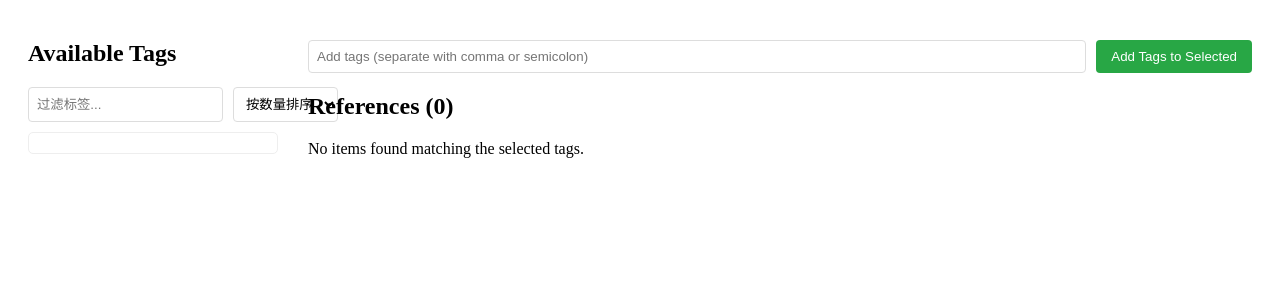
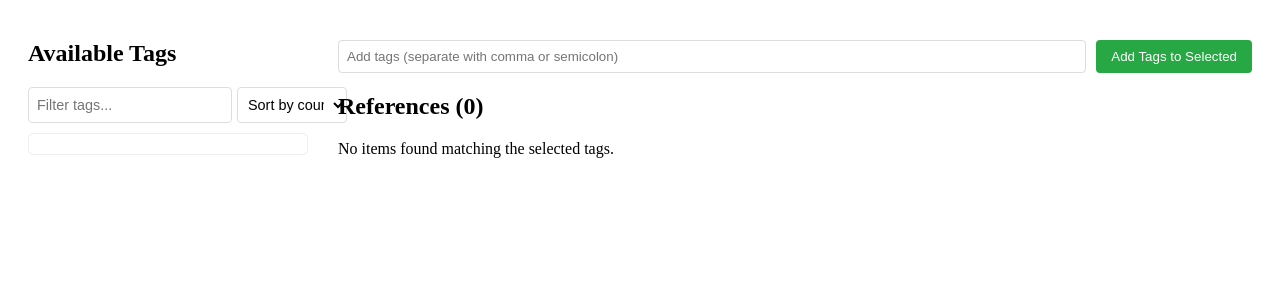
Before and after one commit to herrlich10/zotero-viewer, a Flask app: page / in a window 1280 px wide. Shown: the top 300 px of the page. Run offline with Flask 3, Linux system fonts and the light colour scheme; parts of the project's set-up code (start-up, migrations or seed data) failed here and were passed over.

Commit message:
Remove redundant display elements.

```diff
--- a/static/styles.css
+++ b/static/styles.css
@@ -58,13 +58,24 @@
     align-items: center;
 }
 
+.clear-filter-container {
+    margin: 10px 0;
+    text-align: center;
+}
+
 .clear-filter {
-    padding: 8px 15px;
-    background: #dc3545;
+    background-color: #f44336;
     color: white;
     border: none;
-    border-radius: 5px;
+    padding: 5px 10px;
+    border-radius: 4px;
     cursor: pointer;
+    font-size: 0.9em;
+    width: 100%;
+}
+
+.clear-filter:hover {
+    background-color: #d32f2f;
 }
 
 .bulk-tag-form {
@@ -127,10 +138,17 @@ input[type="text"] {
 }
 
 /* 标签控件样式 */
+/* Adjust sidebar width to accommodate controls */
+.sidebar {
+    width: 280px; /* Increased from 250px */
+}
+
+/* Tag controls style */
 .tag-controls {
     display: flex;
-    gap: 10px;
+    gap: 5px; /* Reduced from 10px */
     margin-bottom: 10px;
+    align-items: center;
 }
 
 .tag-filter {
@@ -138,13 +156,32 @@ input[type="text"] {
     padding: 8px;
     border: 1px solid #ddd;
     border-radius: 4px;
+    height: 36px;
+    box-sizing: border-box;
+    font-size: 0.9em; /* Slightly smaller font */
 }
 
 .tag-sort {
-    padding: 8px;
+    padding: 6px; /* Reduced padding */
     border: 1px solid #ddd;
     border-radius: 4px;
     background-color: white;
+    height: 36px;
+    box-sizing: border-box;
+    min-width: 110px; /* Slightly reduced width */
+    font-size: 0.9em; /* Slightly smaller font */
+}
+
+/* Ensure tag cloud container matches sidebar width */
+.tag-cloud-container {
+    max-height: 400px;
+    overflow-y: auto;
+    border: 1px solid #eee;
+    border-radius: 5px;
+    padding: 10px;
+    margin-top: 10px;
+    box-sizing: border-box; /* Include padding in width calculation */
+    width: 100%; /* Ensure it takes full width of sidebar */
 }
 
 /* 美化滚动条 */
--- a/templates/index.html
+++ b/templates/index.html
@@ -48,16 +48,25 @@
         <div class="sidebar">
             <h2>Available Tags</h2>
 
-            <!-- 添加标签过滤和排序控件 -->
+            <!-- Tag filtering and sorting controls -->
             <div class="tag-controls">
-                <input type="text" id="tag-filter" placeholder="过滤标签..." class="tag-filter">
+                <input type="text" id="tag-filter" placeholder="Filter tags..." class="tag-filter">
                 <select id="tag-sort" class="tag-sort">
-                    <option value="alpha">按字母排序</option>
-                    <option value="count" selected>按数量排序</option>
+                    <option value="alpha">Sort alphabetically</option>
+                    <option value="count" selected>Sort by count</option>
                 </select>
             </div>
 
-            <!-- 添加可滚动的标签云容器 -->
+            <!-- Clear filters button moved here -->
+            {% if selected_tags %}
+            <div class="clear-filter-container">
+                <button class="clear-filter" onclick="window.location.href='/'">
+                    ✕ Clear All Filters
+                </button>
+            </div>
+            {% endif %}
+
+            <!-- Scrollable tag cloud container -->
             <div class="tag-cloud-container">
                 <div id="tag-cloud">
                     {% for tag, count in tag_counts.items() %}
@@ -71,24 +80,13 @@
             </div>
         </div>
 
-        <!-- 其余内容保持不变 -->
+        <!-- Form remains unchanged -->
         <div class="main-content">
+            <!-- Empty filter controls div - Active filters section removed -->
             <div class="filter-controls">
-                {% if selected_tags %}
-                    <button class="clear-filter" onclick="window.location.href='/'">
-                        ✕ Clear All Filters
-                    </button>
-                    <div>
-                        Active filters:
-                        {% for tag in selected_tags %}
-                            <span class="tag selected-tag" onclick="toggleTag('{{ tag }}')">{{ tag }}</span>
-                        {% endfor %}
-                    </div>
-                {% endif %}
             </div>
 
-            <!-- Add this to templates/index.html after the filter controls -->
-            <!-- Make sure your form has these attributes -->
+            <!-- Form remains unchanged -->
             <form method="post" enctype="multipart/form-data" onsubmit="return validateSelection()" class="bulk-tag-form">
                 <div class="bulk-controls">
                     <input type="text" name="new_tag" placeholder="Add tags (separate with comma or semicolon)" required>
```
